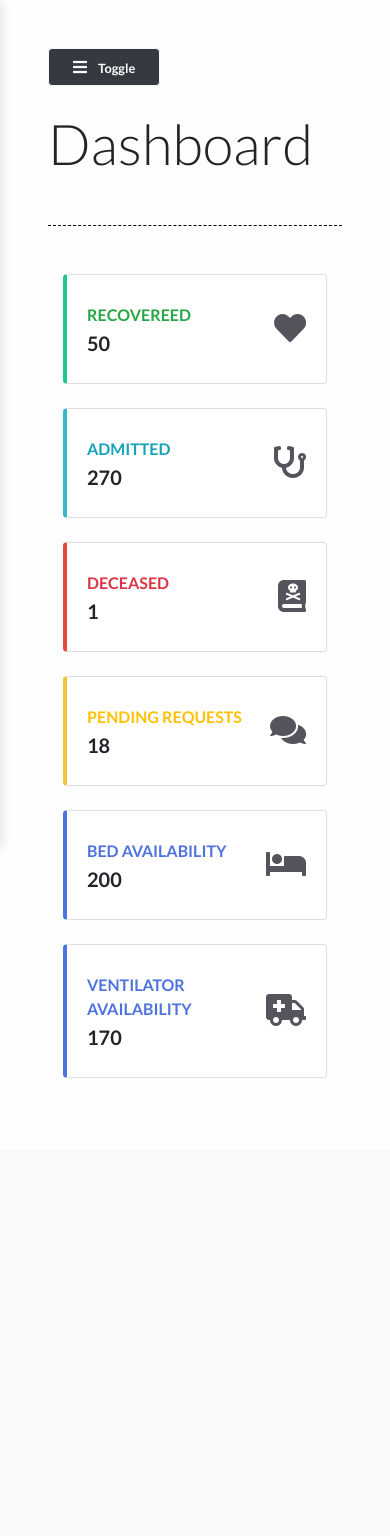
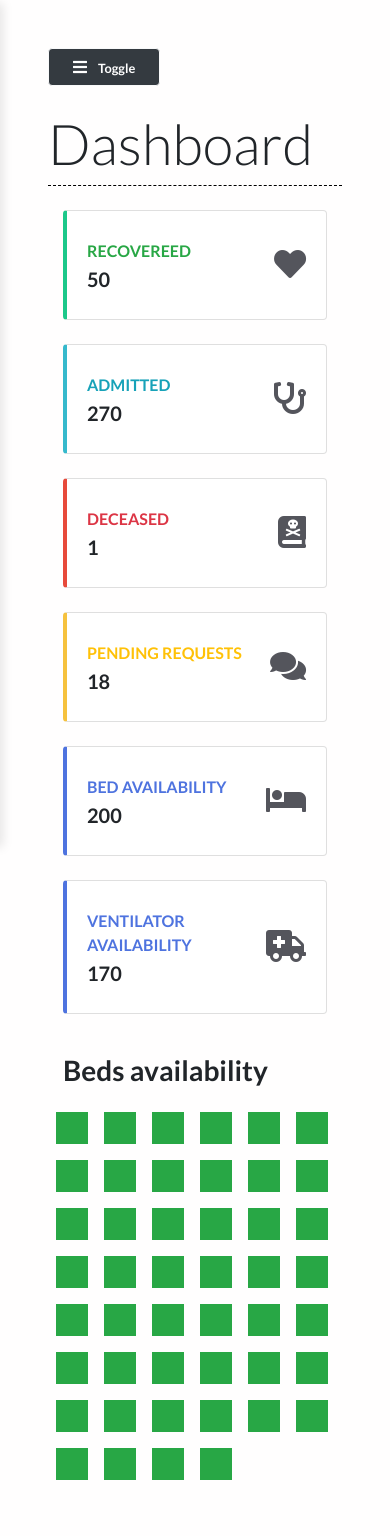
Before and after one commit to ShyrenMore/COVID-19-Hospital-Management, a Django app: page / in a window 390 px wide. Before the commit the page ends 1078 px from the top, so only its background shows below. Run offline with Django 3.2, Linux system fonts and the light colour scheme; parts of the project's set-up code (start-up, migrations or seed data) failed here and were passed over; some libraries are stand-ins or nearby versions.

Commit message:
New features

```diff
--- a/main/templates/main/base.html
+++ b/main/templates/main/base.html
@@ -34,12 +34,18 @@
       href="{% static 'styles/base.css' %}"
       type="text/css"
     />
+
+    <!-- jquery autocomplete css -->
+    <link rel="stylesheet" href="//code.jquery.com/ui/1.12.1/themes/base/jquery-ui.css">
+
     {% comment %} <link rel="stylesheet" href="{% static 'styles/patient.css' %}"> {% endcomment %}
 
     <!-- google api font -->
     <link href="https://fonts.googleapis.com/css?family=Lato:300,400,700,300italic,400italic,700italic" rel="stylesheet" type="text/css">
 
-
+    <!-- .autocomplete -->
+    <!-- <script src="https://code.jquery.com/jquery-1.12.4.js"></script> -->
+    <script src="https://code.jquery.com/ui/1.12.1/jquery-ui.js"></script>
     <title>{% block title %} AppName {% endblock %}</title>
   </head>
 
@@ -52,7 +58,6 @@
 	<div class="py-4 px-3 mb-4">
 		<!-- staff photo -->
 		<div class="media d-flex align-items-center">
-			<img src="./Capture9.PNG" alt="" width="80" height="100" class="mr-3 rounded-circle img-thumbnail shadow-sm border-0">
 			<div class="media-body text-white">
 				<h4>Staff name</h4>
 				<p class="font-weight-normal mb-0">
@@ -107,7 +112,7 @@
 		<h2 class="display-4 ">{% block contentTitle %}{% endblock contentTitle %}
 		</h2>
 
-		<div class="seperator"></div>
+		<div class="seperator mt-1 mb-4"></div>
 		{% block content %}
 			<div class="container-fluid">
 
@@ -118,7 +123,6 @@
 		{% endblock content %}
 
     </div>
-
 
         <!-- boostrap js links -->
     <script
@@ -132,7 +136,21 @@
       crossorigin="anonymous"
     ></script>
 
-    {% comment %} custom js file {% endcomment %}
-    <script src="{% static 'scripts/base.js' %}"></script>
+    <!-- autocomplete scripts -->
+    <script>
+      /*
+      $( "#tags" ).autocomplete({
+      source: availableTags
+    });
+    */
+    $( function() {
+      $( "#name" ).autocomplete({
+      	source: "{% url 'autosuggest' %}"
+    });
+  	});
+    </script>
+
+    <!-- {% comment %} custom js file {% endcomment %} -->
+    <!-- <script src="{% static 'scripts/base.js' %}"></script> -->
   </body>
 </html>
--- a/main/templates/main/dashboard.html
+++ b/main/templates/main/dashboard.html
@@ -121,4 +121,58 @@
             </div>
         </div>
 
+        <div><h3 class="font-weight-bold my-3">Beds availability</h3></div>
+        <div class="row">
+            <!-- .bg-success.grid-box.my-2.mx-2  -->
+            <div class="bg-success grid-box my-2 mx-2 py-3 px-3">
+            </div>
+
+            <div class="bg-success grid-box my-2 mx-2 py-3 px-3"></div>
+            <div class="bg-success grid-box my-2 mx-2 py-3 px-3"></div>
+            <div class="bg-success grid-box my-2 mx-2 py-3 px-3"></div>
+            <div class="bg-success grid-box my-2 mx-2 py-3 px-3"></div>
+            <div class="bg-success grid-box my-2 mx-2 py-3 px-3"></div>
+            <div class="bg-success grid-box my-2 mx-2 py-3 px-3"></div>
+            <div class="bg-success grid-box my-2 mx-2 py-3 px-3"></div>
+            <div class="bg-success grid-box my-2 mx-2 py-3 px-3"></div>
+            <div class="bg-success grid-box my-2 mx-2 py-3 px-3"></div>
+            <div class="bg-success grid-box my-2 mx-2 py-3 px-3"></div>
+            <div class="bg-success grid-box my-2 mx-2 py-3 px-3"></div>
+            <div class="bg-success grid-box my-2 mx-2 py-3 px-3"></div>
+            <div class="bg-success grid-box my-2 mx-2 py-3 px-3"></div>
+            <div class="bg-success grid-box my-2 mx-2 py-3 px-3"></div>
+            <div class="bg-success grid-box my-2 mx-2 py-3 px-3"></div>
+            <div class="bg-success grid-box my-2 mx-2 py-3 px-3"></div>
+            <div class="bg-success grid-box my-2 mx-2 py-3 px-3"></div>
+            <div class="bg-success grid-box my-2 mx-2 py-3 px-3"></div>
+            <div class="bg-success grid-box my-2 mx-2 py-3 px-3"></div>
+            <div class="bg-success grid-box my-2 mx-2 py-3 px-3"></div>
+            <div class="bg-success grid-box my-2 mx-2 py-3 px-3"></div>
+            <div class="bg-success grid-box my-2 mx-2 py-3 px-3"></div>
+            <div class="bg-success grid-box my-2 mx-2 py-3 px-3"></div>
+            <div class="bg-success grid-box my-2 mx-2 py-3 px-3"></div>
+            <div class="bg-success grid-box my-2 mx-2 py-3 px-3"></div>
+            <div class="bg-success grid-box my-2 mx-2 py-3 px-3"></div>
+            <div class="bg-success grid-box my-2 mx-2 py-3 px-3"></div>
+            <div class="bg-success grid-box my-2 mx-2 py-3 px-3"></div>
+            <div class="bg-success grid-box my-2 mx-2 py-3 px-3"></div>
+            <div class="bg-success grid-box my-2 mx-2 py-3 px-3"></div>
+            <div class="bg-success grid-box my-2 mx-2 py-3 px-3"></div>
+            <div class="bg-success grid-box my-2 mx-2 py-3 px-3"></div>
+            <div class="bg-success grid-box my-2 mx-2 py-3 px-3"></div>
+            <div class="bg-success grid-box my-2 mx-2 py-3 px-3"></div>
+            <div class="bg-success grid-box my-2 mx-2 py-3 px-3"></div>
+            <div class="bg-success grid-box my-2 mx-2 py-3 px-3"></div>
+            <div class="bg-success grid-box my-2 mx-2 py-3 px-3"></div>
+            <div class="bg-success grid-box my-2 mx-2 py-3 px-3"></div>
+            <div class="bg-success grid-box my-2 mx-2 py-3 px-3"></div>
+            <div class="bg-success grid-box my-2 mx-2 py-3 px-3"></div>
+            <div class="bg-success grid-box my-2 mx-2 py-3 px-3"></div>
+            <div class="bg-success grid-box my-2 mx-2 py-3 px-3"></div>
+            <div class="bg-success grid-box my-2 mx-2 py-3 px-3"></div>
+            <div class="bg-success grid-box my-2 mx-2 py-3 px-3"></div>
+            <div class="bg-success grid-box my-2 mx-2 py-3 px-3"></div>
+        </div>
+    </div>
+
 {% endblock content %}
--- a/main/templates/main/patient_list.html
+++ b/main/templates/main/patient_list.html
@@ -16,10 +16,7 @@
      {% endcomment %}
 
     <!-- Topbar Search -->
-    <form
-        class="d-none d-sm-inline-block form-inline mr-auto ml-md-3 my-2 my-md-0 mw-100 navbar-search mb-3" method="GET">
-
-
+    <form class="d-none d-sm-inline-block form-inline mr-auto ml-md-3 my-2 my-md-0 mw-100 navbar-search mb-3" method="GET" id="list">
         <div class="input-group">
         {{myFilter.form}}
 
--- a/main/urls.py
+++ b/main/urls.py
@@ -1,10 +1,11 @@
 from django.urls import path
 from . import views
-
+from .views import autosuggest
 urlpatterns = [
     # path("", views.index, name="index"),
     path("", views.dashboard, name="dashboard"),
     path("add_patient/", views.add_patient, name="add_patient"),
     path("patient_list/", views.patient_list, name="patient_list"),
     path("patient/<str:pk>", views.patient, name="patient"),
+    path("autosuggest/", autosuggest, name="autosuggest"),
 ]
```
